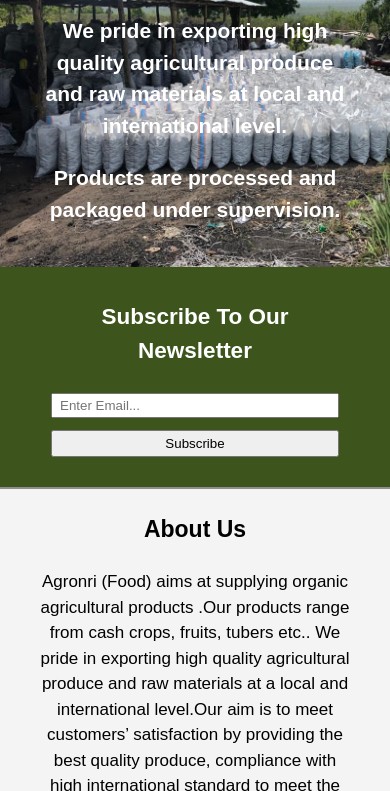
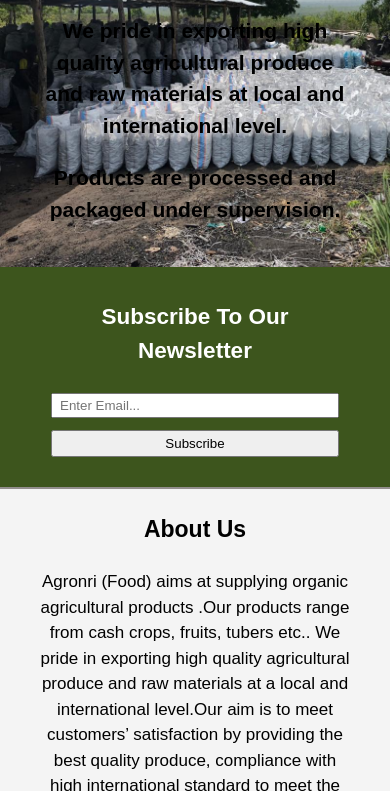
Before and after one commit to Chiomy/Agronri, a plain HTML site: page index.html in a window 390 px wide. Shown: the part 309-1100 px from the top of the page. Drawn offline with Linux system fonts and the light colour scheme.

Commit message:
Update main.css

```diff
--- a/css/main.css
+++ b/css/main.css
@@ -91,7 +91,7 @@ header a: hover{
     background: url('../img/Charcoal.jpeg') no-repeat;
     background-size: cover;
     text-align: center;
-    color: #ffffff;
+    color: #yellow;
     text-shadow: rgb(209, 125, 16), 10px;
     font-weight: bolder;
 }
@@ -233,4 +233,13 @@ footer .social img{
     #newsletter form input[type="email"], .quote input, .quote textarea{
     width: 100%;
     margin-bottom: 5px;
+    }
+
+    /* Showcase*/
+    #showcase{
+    background: url('../img/Charcoal.jpeg') no-repeat;
+    background-size: cover;
+    text-align: center;
+    text-shadow: rgb(209, 125, 16), 10px;
+    }
 }
```
